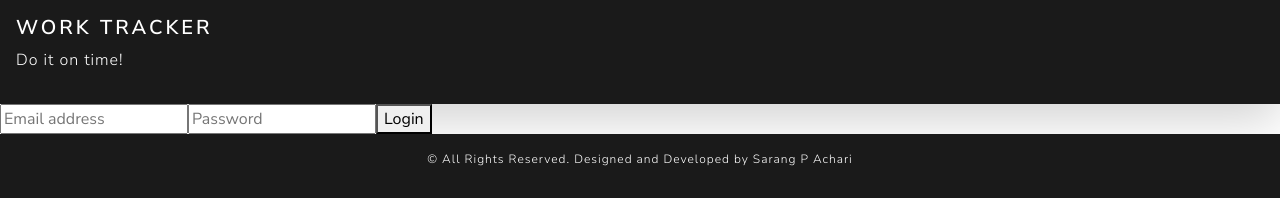
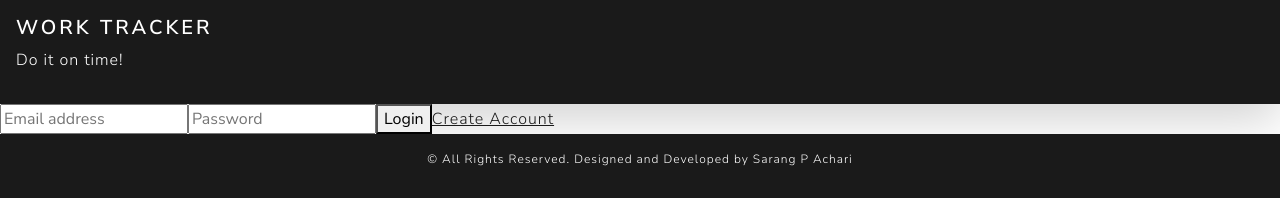
Before and after one commit to sarangpachari/work-tracker, a React (Vite) app: page / in a window 1280 px wide. Shown: the top 198 px of the page. Built offline with nearby package versions, Linux system fonts and the light colour scheme; no server answers.

Commit message:
create account button

```diff
--- a/src/pages/Login.jsx
+++ b/src/pages/Login.jsx
@@ -1,6 +1,6 @@
 import { signInWithEmailAndPassword } from 'firebase/auth'
 import React, { useState } from 'react'
-import { useNavigate } from 'react-router-dom'
+import { Link, useNavigate } from 'react-router-dom'
 import { auth } from '../config/firebase'
 
 const Login = () => {
@@ -28,6 +28,7 @@ const Login = () => {
         <input type="email" placeholder='Email address' onChange={(e)=>setEmail(e.target.value)} />
         <input type="password" placeholder='Password' onChange={(e)=>setPassword(e.target.value)}/>
         <button onClick={signIn}>Login</button>
+        <Link to={'/signup'}>Create Account</Link>
       </div>
     </>
   )
```
